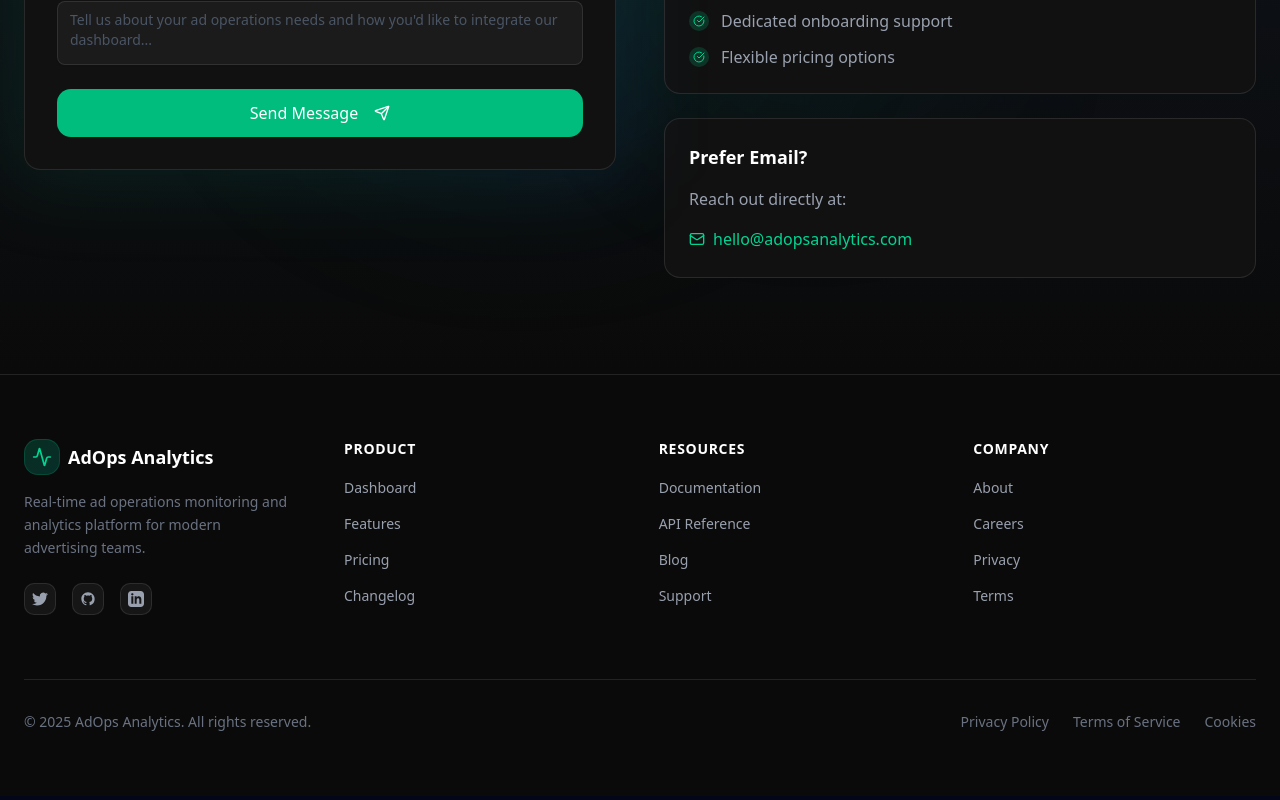
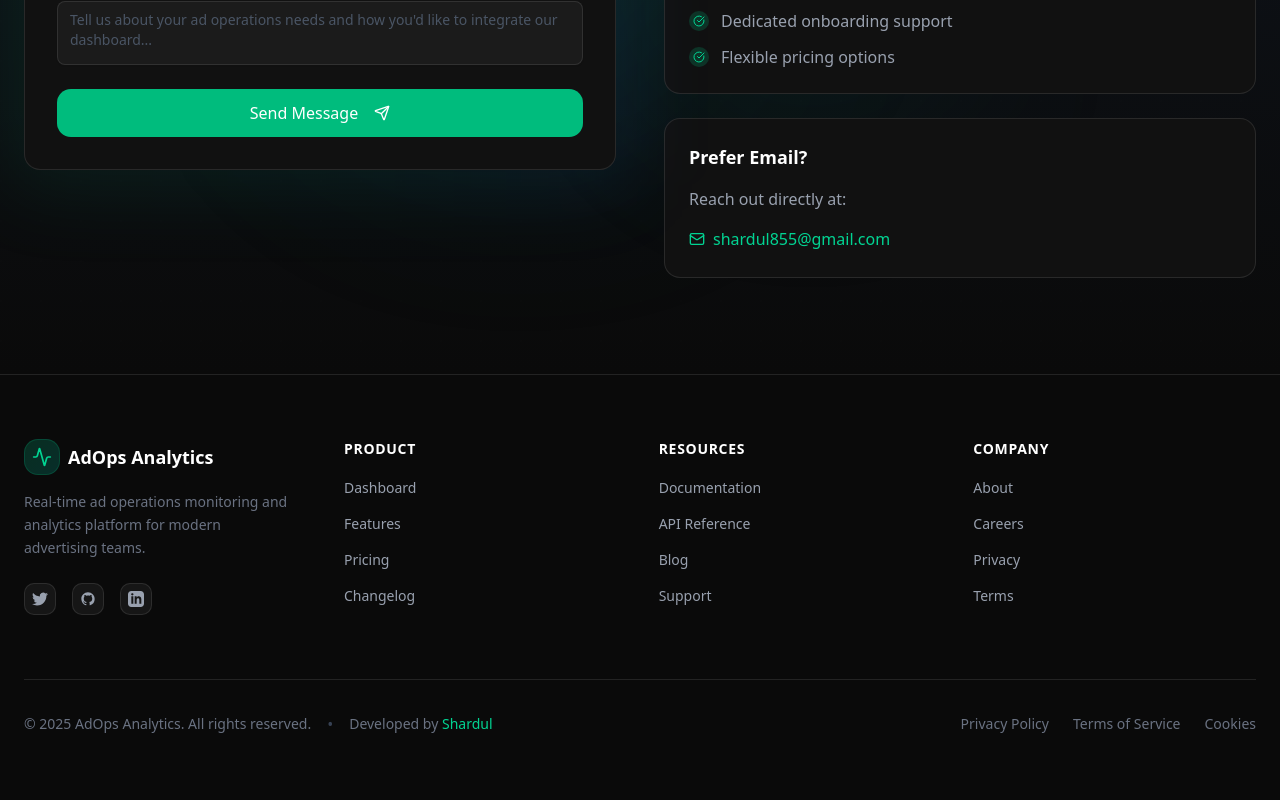
Before and after one commit to carnifex-cmd/adops-analytics, a Next.js app: page / in a window 1280 px wide. Shown: the part 4310-5110 px from the top of the page. Built offline with nearby package versions, Linux system fonts and the light colour scheme.

Commit message:
added-personal-branding

```diff
--- a/components/landing/ContactSection.tsx
+++ b/components/landing/ContactSection.tsx
@@ -275,11 +275,11 @@ export function ContactSection() {
                                 Reach out directly at:
                             </p>
                             <a
-                                href="mailto:hello@adopsanalytics.com"
+                                href="mailto:shardul855@gmail.com"
                                 className="inline-flex items-center gap-2 text-emerald-400 hover:text-emerald-300 transition-colors font-medium"
                             >
                                 <Mail className="h-4 w-4" />
-                                hello@adopsanalytics.com
+                                shardul855@gmail.com
                             </a>
                         </div>
                     </div>
--- a/components/landing/Footer.tsx
+++ b/components/landing/Footer.tsx
@@ -119,9 +119,15 @@ export function Footer() {
 
                 {/* Bottom Bar */}
                 <div className="mt-16 pt-8 border-t border-white/10 flex flex-col md:flex-row items-center justify-between gap-4">
-                    <p className="text-sm text-gray-500">
-                        © {new Date().getFullYear()} AdOps Analytics. All rights reserved.
-                    </p>
+                    <div className="flex flex-col md:flex-row items-center gap-2 md:gap-4">
+                        <p className="text-sm text-gray-500">
+                            © {new Date().getFullYear()} AdOps Analytics. All rights reserved.
+                        </p>
+                        <span className="hidden md:inline text-gray-700">•</span>
+                        <p className="text-sm text-gray-500">
+                            Developed by <a href="https://shardulsawant.sbs" target="_blank" rel="noopener noreferrer" className="text-emerald-400 font-medium hover:text-emerald-300 transition-colors">Shardul</a>
+                        </p>
+                    </div>
                     <div className="flex items-center gap-6 text-sm text-gray-500">
                         <Link href="#" className="hover:text-white transition-colors">Privacy Policy</Link>
                         <Link href="#" className="hover:text-white transition-colors">Terms of Service</Link>
```
